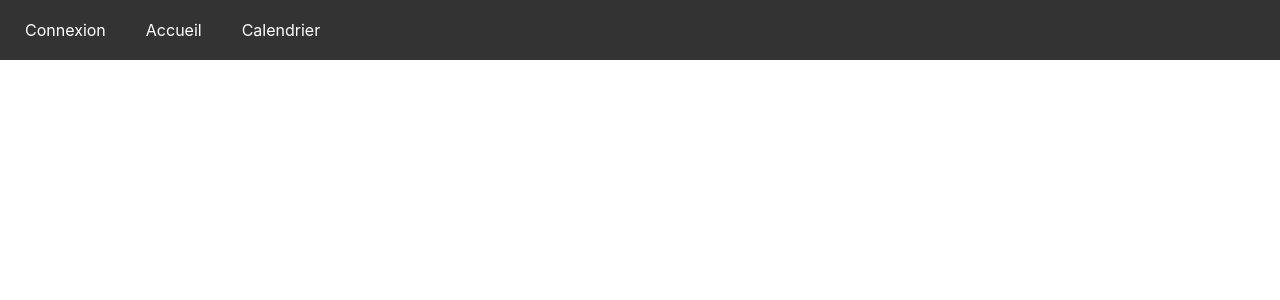
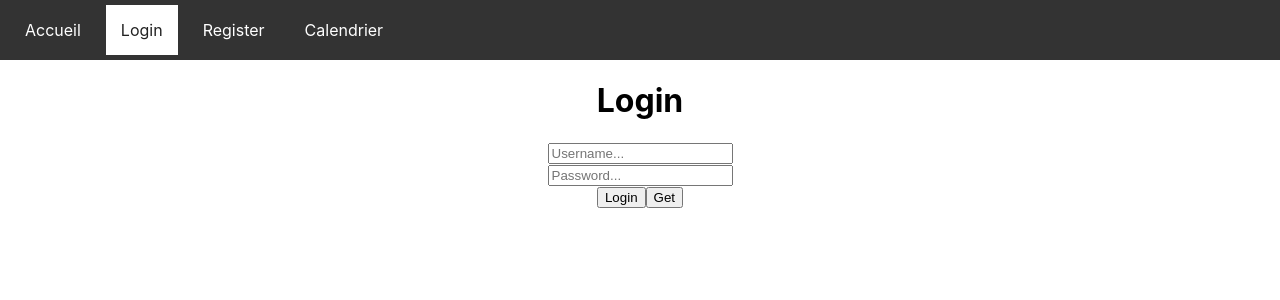
Before and after one commit to AC-climoilou/tp2-appweb2, a React (Create React App) app in the folder code-react/: page /login in a window 1280 px wide. Shown: the top 300 px of the page. Built offline with nearby package versions, Linux system fonts and the light colour scheme.

Commit message:
split login register

```diff
--- a/code-react/src/App.js
+++ b/code-react/src/App.js
@@ -3,6 +3,7 @@ import Accueil from "./pages/Accueil";
 import Calendrier from "./pages/Calendrier";
 import Navbar from "./pages/Navbar";
 import Registration from "./pages/Registration";
+import Login from "./pages/Login";
 import { BrowserRouter, Routes, Route } from "react-router-dom";
 import AddEvent from "./pages/addEvent";
 
@@ -14,8 +15,9 @@ function App() {
         <Navbar />
 
         <Routes>
-          <Route exact path="/" element={<Registration />} />
-          <Route exact path="/accueil" element={<Accueil />} />
+          <Route exact path="/register" element={<Registration />} />
+          <Route exact path="/login" element={<Login />} />
+          <Route exact path="/" element={<Accueil />} />
           <Route exact path="/calendrier" element={<Calendrier />} />
           <Route exact path="/addEvent" element={<AddEvent />} />
         </Routes>
--- a/code-react/src/pages/Calendrier.jsx
+++ b/code-react/src/pages/Calendrier.jsx
@@ -7,7 +7,9 @@ import allLocales from '@fullcalendar/core/locales-all';
 class Calendrier extends Component {
 
     loadAddEventPage() {
-        window.location.assign("http://localhost:3000/addEvent/");
+        //window.location.assign("http://localhost:3000/addEvent/");
+        var id = 1;
+        window.location.href = `http://localhost:3000/addEvent/?id=${id}`;
     }
 
     render() {
--- /dev/null
+++ b/code-react/src/pages/Login.jsx
@@ -0,0 +1,94 @@
+import React, { Component } from 'react';
+import Axios from "axios";
+import "../App.css";
+
+Axios.defaults.withCredentials = true;
+
+class Login extends Component {
+  constructor(props) {
+    super(props);
+    this.state = {
+      usernameReg: "",
+      passwordReg: "",
+      username: "",
+      password: "",
+      loginStatus: ""
+    };
+  }
+
+  setUsername = (data) => {
+    this.setState({
+      username: data
+    })
+  }
+
+  setPassword = (data) => {
+    this.setState({
+      password: data
+    })
+  }
+
+  setLoginStatus = (data) => {
+    this.setState({
+      loginStatus: data
+    })
+  }
+
+  login = () => {
+    Axios.post("http://localhost:3001/login", {
+      username: this.state.username,
+      password: this.state.password,
+    }).then((response) => {
+      if (response.data.message) {
+        this.setLoginStatus(response.data.message);
+      } else {
+        this.setLoginStatus(response.data[0].username);
+      }
+    });
+  };
+
+  // a tous les rafraichissement de page
+  getLogin = () => {
+    Axios.get("http://localhost:3001/login").then((response) => {
+      if (response.data.loggedIn === true) {
+        this.setLoginStatus(response.data.user[0].username);
+      }
+    });
+  }
+
+  render() {
+    return (
+      <div className="App">
+        <div className="login">
+          <h1>Login</h1>
+
+          <div>
+            <input
+            type="text"
+            placeholder="Username..."
+            onChange={(e) => {
+              this.setUsername(e.target.value);
+            }}
+            />
+          </div>
+
+          <div>
+            <input
+              type="password"
+              placeholder="Password..."
+              onChange={(e) => {
+                this.setPassword(e.target.value);
+              }}
+            />
+          </div>
+
+          <button onClick={this.login}> Login </button>
+          <button onClick={this.getLogin}> Get </button>
+        </div>
+
+        <h1>{this.state.loginStatus}</h1>
+      </div>
+    );
+  }
+}
+export default Login;
--- a/code-react/src/pages/Navbar.jsx
+++ b/code-react/src/pages/Navbar.jsx
@@ -6,8 +6,9 @@ class Navbar extends Component {
         return (
             <nav className="navBar">
                 <ul>
-                    <li><NavLink to="/">Connexion</NavLink></li>
-                    <li><NavLink to="/accueil/">Accueil</NavLink></li>
+                    <li><NavLink to="/">Accueil</NavLink></li>
+                    <li><NavLink to="/login">Login</NavLink></li>
+                    <li><NavLink to="/register">Register</NavLink></li>
                     <li><NavLink to="/calendrier/">Calendrier</NavLink></li>
                 </ul>
             </nav>
--- a/code-react/src/pages/Registration.jsx
+++ b/code-react/src/pages/Registration.jsx
@@ -28,18 +28,6 @@ class Registration extends Component {
     })
   }
 
-  setUsername = (data) => {
-    this.setState({
-      username: data
-    })
-  }
-
-  setPassword = (data) => {
-    this.setState({
-      password: data
-    })
-  }
-
   setLoginStatus = (data) => {
     this.setState({
       loginStatus: data
@@ -54,28 +42,6 @@ class Registration extends Component {
       console.log(response);
     });
   };
-
-  login = () => {
-    Axios.post("http://localhost:3001/login", {
-      username: this.state.username,
-      password: this.state.password,
-    }).then((response) => {
-      if (response.data.message) {
-        this.setLoginStatus(response.data.message);
-      } else {
-        this.setLoginStatus(response.data[0].username);
-      }
-    });
-  };
-
-  // a tous les rafraichissement de page
-  getLogin = () => {
-    Axios.get("http://localhost:3001/login").then((response) => {
-      if (response.data.loggedIn === true) {
-        this.setLoginStatus(response.data.user[0].username);
-      }
-    });
-  }
 
   render() {
     return (
@@ -105,34 +71,6 @@ class Registration extends Component {
 
           <button onClick={this.register}> Register </button>
         </div>
-
-        <div className="login">
-          <h1>Login</h1>
-
-          <div>
-            <input
-            type="text"
-            placeholder="Username..."
-            onChange={(e) => {
-              this.setUsername(e.target.value);
-            }}
-            />
-          </div>
-
-          <div>
-            <input
-              type="password"
-              placeholder="Password..."
-              onChange={(e) => {
-                this.setPassword(e.target.value);
-              }}
-            />
-          </div>
-
-          <button onClick={this.login}> Login </button>
-          <button onClick={this.getLogin}> Get </button>
-        </div>
-
         <h1>{this.state.loginStatus}</h1>
       </div>
     );
--- a/code-react/src/pages/addEvent.jsx
+++ b/code-react/src/pages/addEvent.jsx
@@ -1,17 +1,25 @@
 import axios from 'axios';
 import React, { useState } from 'react';
 
-function AddEvent(props) {
+function AddEvent() {
 
     const [title, setTitle] = useState("");
     const [date, setDate] = useState(null);
+    const [userID, setUserID] = useState(null);
+
+    const loadUserID = () => {
+        var search = window.location.search;
+        var params = new URLSearchParams(search);
+        setUserID(params.get('id'));
+    }
 
     const sendEventBD = () => {
+        loadUserID();
         if (title !== "" && date !== null) {
             const bodyFormData = new FormData();
             bodyFormData.append("name", title);
             bodyFormData.append("eDate", date);
-            bodyFormData.append("client_id", props.id);
+            bodyFormData.append("client_id", userID);
 
             // Convert FormData to JSON
             let jsonObject = {};
@@ -19,7 +27,7 @@ function AddEvent(props) {
                 jsonObject[key] = value;
             });
 
-            axios.post("127.0.0.1:3001/addEvent", jsonObject)
+            axios.post("http://localhoste:3001/addEvent", jsonObject)
                 .then(response => {
                     console.log('Event added:', response.data);
                 })
```
